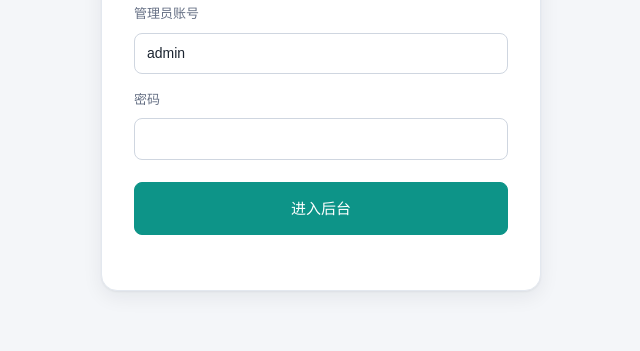
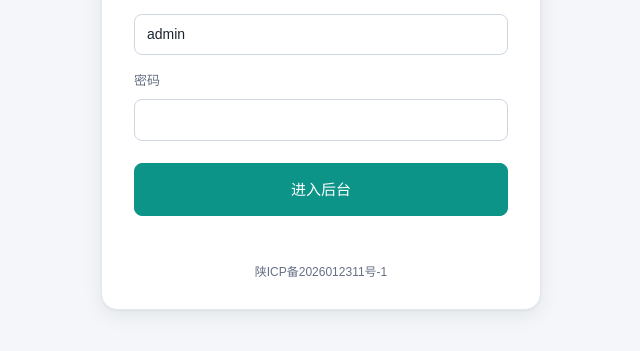
Before and after one commit to waynehuanyu-commits/lian-ops-admin, a website: page admin/public/index.html in a window 1280 px wide. Shown: the part 337-688 px from the top of the page, without its empty margins (319-959 px from the left). Drawn offline with Linux system fonts and the light colour scheme; no server answers.

Commit message:
Add ICP filing number on admin login footer.
Co-authored-by: Cursor <cursoragent@cursor.com>

```diff
--- a/admin/public/app.css
+++ b/admin/public/app.css
@@ -78,6 +78,17 @@ button, input, textarea { font: inherit; }
 
 .muted { color: var(--muted); }
 .error { color: var(--danger); min-height: 1.2em; margin: 10px 0 0; }
+.beian-foot {
+  margin: 20px 0 0;
+  text-align: center;
+  font-size: 12px;
+  line-height: 1.5;
+}
+.beian-foot a {
+  color: var(--muted);
+  text-decoration: none;
+}
+.beian-foot a:hover { color: var(--brand); text-decoration: underline; }
 .tip { margin-top: 18px; font-size: 13px; }
 .login-lead { margin: 0 0 8px; line-height: 1.6; }
 
--- a/admin/public/index.html
+++ b/admin/public/index.html
@@ -21,6 +21,9 @@
       <input id="password" type="password" autocomplete="current-password" />
       <button id="login-btn" type="button">进入后台</button>
       <p id="login-error" class="error"></p>
+      <p class="beian-foot">
+        <a href="https://beian.miit.gov.cn/" target="_blank" rel="noopener noreferrer">陕ICP备2026012311号-1</a>
+      </p>
     </section>
   </div>
 
```
